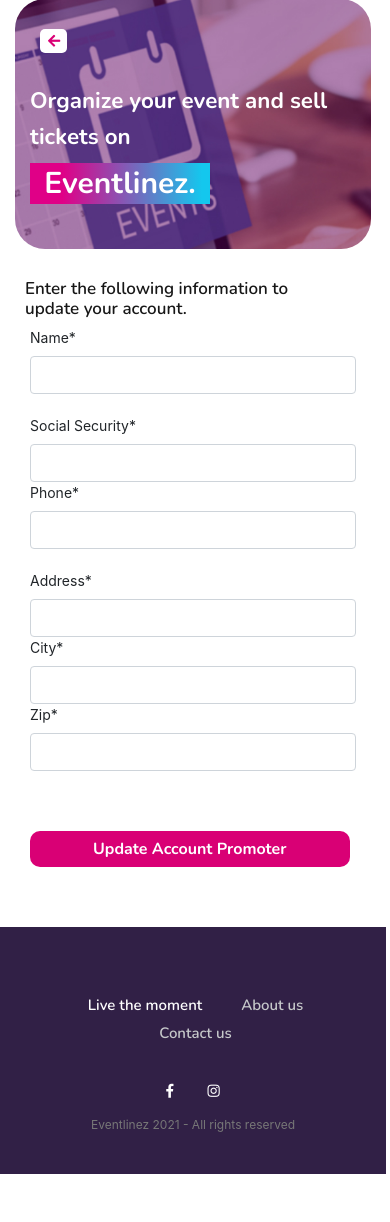
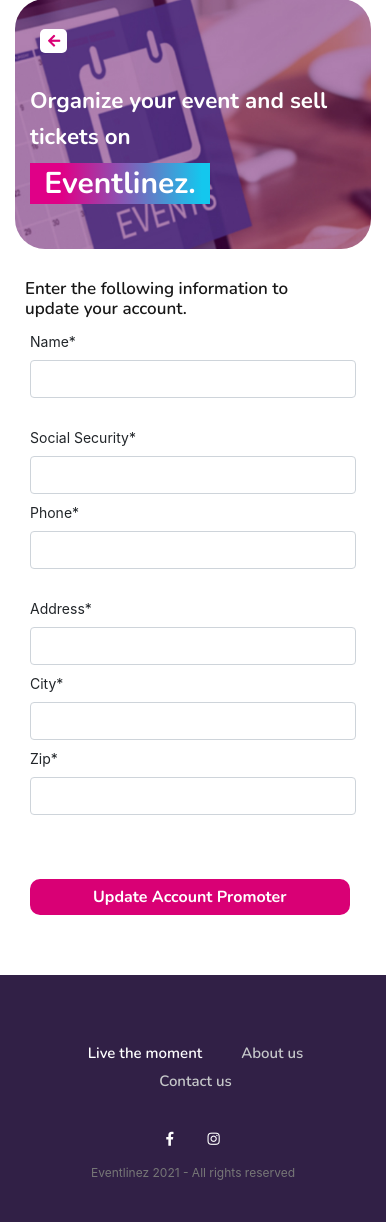
Before and after one commit to rtexerinha/eventlinez, a Django app: template event/templates/update_promoter.html in a window 390 px wide. Shown: the part 105-1327 px from the top of the page. Before the commit the page ends 1279 px from the top, so only its background shows below. Run offline with Django 3.2, Linux system fonts and the light colour scheme; the template is opened without the code that fills it: values that come from a table or form of the project are taken from there, others are empty; parts of the project's set-up code (start-up, migrations or seed data) failed here and were passed over; some libraries are stand-ins or nearby versions.

Commit message:
ajuste na responsividade

```diff
--- a/event/templates/update_promoter.html
+++ b/event/templates/update_promoter.html
@@ -42,51 +42,42 @@
                 {% csrf_token %}
 
                      <div class="form-row">
-                        <div class="form-group col-md-12 mb-0">
+                        <div class="form-group col-md-12 mb-0 my-1" >
                             <label>Name*</label>
                             {{ form.name }}
                         </div>
                     </div>
                     <br>
                     <div class="form-row">
-                        <div class="form-group col-md-6 mb-0">
+                        <div class="form-group col-md-6 mb-0 my-1">
                             <label>Social Security*</label>
                             {{ form.ssn }}
 
                         </div>
-                        <div class="form-group col-md-6 mb-0">
+                        <div class="form-group col-md-6 mb-0 my-1">
                             <label>Phone*</label>
                             {{ form.phone }}
                         </div>
                     </div>
                     <br>
                     <div class="form-row">
-                        <div class="form-group col-md-6 mb-0">
+                        <div class="form-group col-md-6 mb-0 my-1">
                             <label>Address*</label>
                             {{ form.address }}
                         </div>
 
-                        <div class="form-group col-md-4 mb-0">
+                        <div class="form-group col-md-4 mb-0 my-1">
                             <label>City*</label>
                             {{ form.city }}
 
                         </div>
 
-                        <div class="form-group col-md-2 mb-0">
+                        <div class="form-group col-md-2 mb-0 my-1">
                             <label>Zip*</label>
                             {{ form.zip }}
                         </div>
                     </div>
 
-
-                    <div class="form-row" >
-                        <div class="form-group col-md-6 mb-0">
-
-                        </div>
-                        <div class="form-group col-md-6 mb-0">
-
-                        </div>
-                    </div>
 
                     <button type="submit" class="text-default button-login"> Update Account Promoter</button>
                 </form>
```
